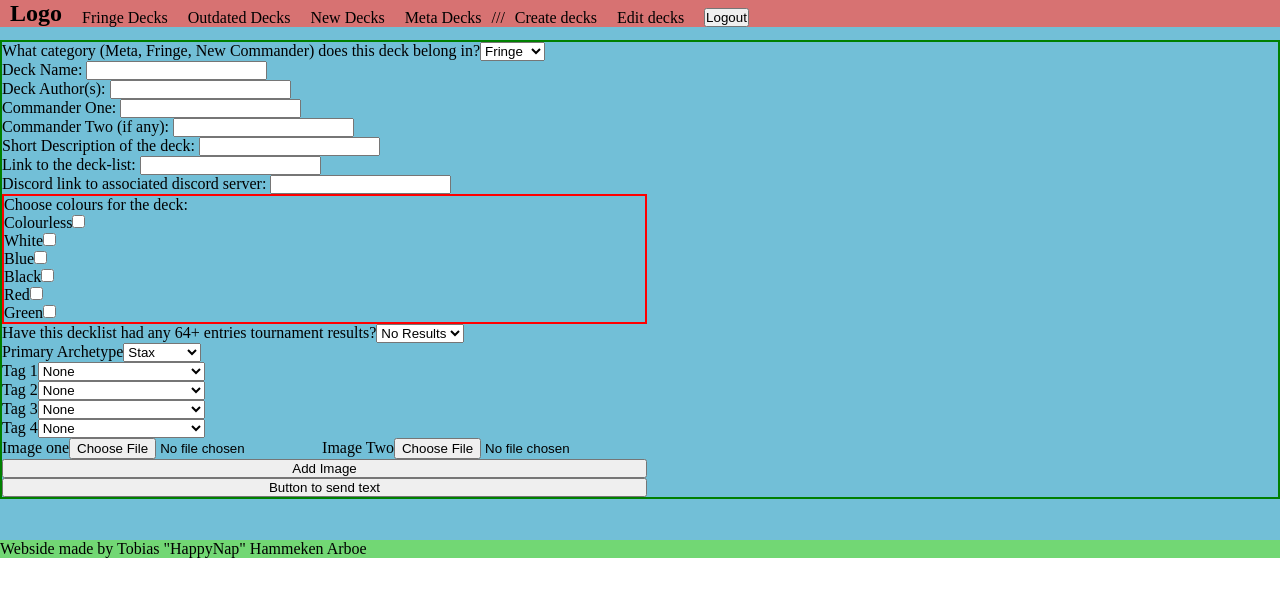
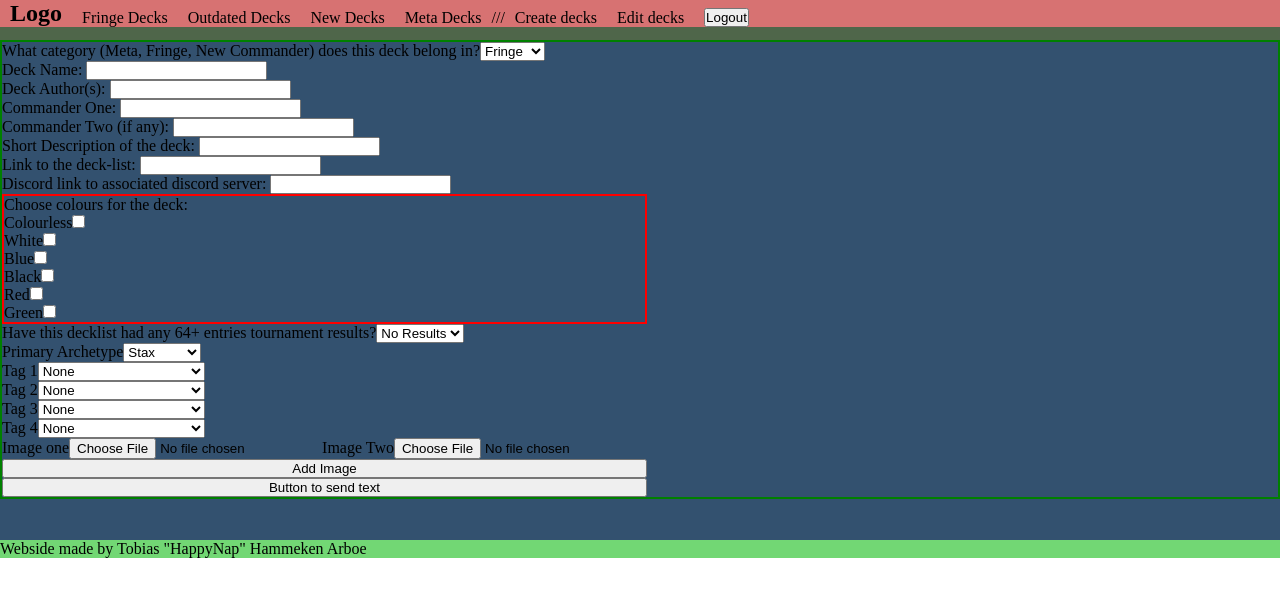
Before and after one commit to H4ppyN4p/cedh_niche_ddb, a React (Create React App) app: page /createdecks in a window 1280 px wide. Shown: the top 596 px of the page. Built offline with nearby package versions, Linux system fonts and the light colour scheme; no server answers; the database is empty; sample sign-in values are in the browser's storage.

Commit message:
Made central file for colours, started choosing colours

```diff
--- /dev/null
+++ b/src/ColourConsts.js
@@ -0,0 +1,11 @@
+
+const coloursArray = {
+    BgColour: '#33516f',
+    altBg: '#336f6b',
+    cardColour: '#6291a8',
+    altCard: '#62a8a1'
+
+}
+
+
+export { coloursArray }
--- a/src/elements/DeckEntryDisplay.js
+++ b/src/elements/DeckEntryDisplay.js
@@ -1,4 +1,6 @@
 import { useState } from "react"
+
+import { coloursArray } from "../ColourConsts"
 
 const DeckEntryDisplay = (props) => {
 
@@ -138,7 +140,7 @@ const DeckEntry = {
 const DeckEntryContainer = {
     width: '80%',
     margin: 'auto',
-    backgroundColor: 'lightgrey',
+    backgroundColor: coloursArray.cardColour,
     height: '100%'
 }
 
--- a/src/routes/Root.js
+++ b/src/routes/Root.js
@@ -5,6 +5,10 @@ import { signOut } from "firebase/auth";
 import { useAuthState, } from "react-firebase-hooks/auth";
 
 //Firebase
+
+import { coloursArray    } from "../ColourConsts";
+
+const bgValue = '#68896e'
 
 
 
@@ -52,7 +56,7 @@ const Root = () => {
         </nav>
 
         <div style={{padding: '20px',
-        backgroundColor: '#72BFD7',
+        backgroundColor: '#4f664a',
 
         }}></div>
         <div style={Content}>
@@ -88,5 +92,5 @@ const LoggedInElements = {
 
 const Content = {
     minHeight: '500px',
-    backgroundColor: '#72BFD7'
+    backgroundColor: coloursArray.BgColour
 }
```
